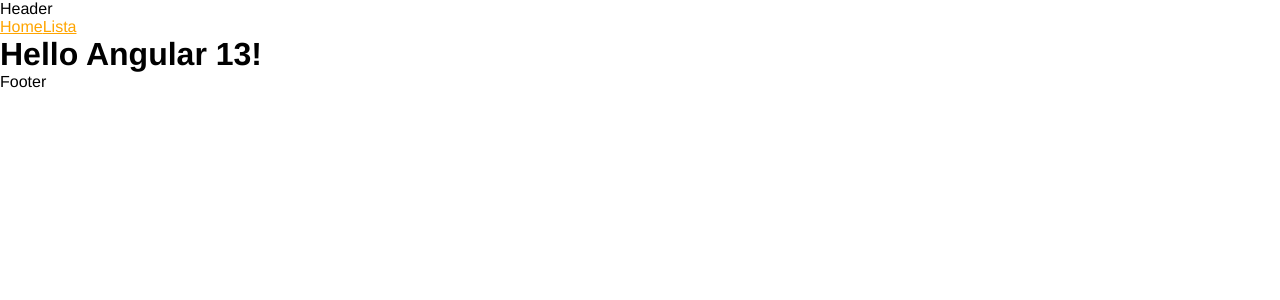
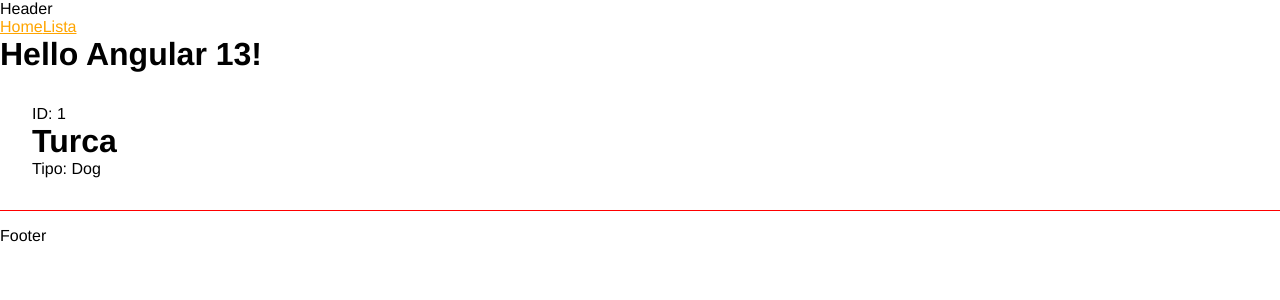
Before and after one commit to ronaldovctor/Angular13-MatheusBattist, an Angular app: page /list/1 in a window 1280 px wide. Before the commit this address led to /. Shown: the top 300 px of the page. Built offline with nearby package versions, Linux system fonts and the light colour scheme; data requests are answered from the project's data file.

Commit message:
Dynamic routes

```diff
--- a/src/app/Animal.ts
+++ b/src/app/Animal.ts
@@ -1,4 +1,5 @@
 export interface Animal {
+   id: number
    name: string
    type: string
    age: number
--- a/src/app/app-routing.module.ts
+++ b/src/app/app-routing.module.ts
@@ -1,11 +1,13 @@
 import { NgModule } from "@angular/core";
 import { RouterModule, Routes } from "@angular/router";
 import { FirstComponentComponent } from "./components/first-component/first-component.component";
+import { ItemDetailComponent } from "./components/item-detail/item-detail.component";
 import { ListRenderComponent } from "./components/list-render/list-render.component";
 
 const routes: Routes = [
    { path: '', component: FirstComponentComponent },
-   { path: 'list', component: ListRenderComponent }
+   { path: 'list', component: ListRenderComponent },
+   { path: 'list/:id', component: ItemDetailComponent }
 ]
 
 @NgModule({
--- a/src/app/app.module.ts
+++ b/src/app/app.module.ts
@@ -15,6 +15,7 @@
 import { TwoWayBindingComponent } from './components/two-way-binding/two-way-binding.component';
 import { FormsModule } from '@angular/forms';
 import { AppRoutingModule } from './app-routing.module';
+import { ItemDetailComponent } from './components/item-detail/item-detail.component';
 
 @NgModule({
   declarations: [
@@ -28,7 +29,8 @@
     ChangeNumberComponent,
     ListRenderComponent,
     PipesComponent,
-    TwoWayBindingComponent
+    TwoWayBindingComponent,
+    ItemDetailComponent
   ],
   imports: [
     BrowserModule,
--- /dev/null
+++ b/src/app/components/item-detail/item-detail.component.html
@@ -0,0 +1,5 @@
+<div class="class" *ngIf="animal">
+   <p>ID: {{ animal.id }}</p>
+   <h1>{{ animal.name }}</h1>
+   <p>Tipo: {{ animal.type }}</p>
+</div>
--- /dev/null
+++ b/src/app/components/item-detail/item-detail.component.ts
@@ -0,0 +1,26 @@
+import { Component, OnInit } from '@angular/core';
+import { ActivatedRoute } from '@angular/router';
+import { Animal } from 'src/app/Animal';
+import { ListService } from 'src/app/service/list.service';
+
+@Component({
+  selector: 'app-item-detail',
+  templateUrl: './item-detail.component.html',
+  styleUrls: ['./item-detail.component.css']
+})
+export class ItemDetailComponent implements OnInit {
+  animal?: Animal
+
+  constructor(private listService: ListService, private route: ActivatedRoute) {
+    this.getAnimal()
+  }
+
+  ngOnInit(): void {
+  }
+
+  getAnimal(): void {
+    const id = Number(this.route.snapshot.paramMap.get('id'))
+    this.listService.getItem(id).subscribe(animal => this.animal = animal)
+  }
+
+}
--- a/src/app/components/list-render/list-render.component.html
+++ b/src/app/components/list-render/list-render.component.html
@@ -2,7 +2,7 @@
    <h2>Animais:</h2>
    <ul>
       <li *ngFor="let animal of animals">
-         <p>Nome: {{animal.name}} - Espécie: {{animal.type}}</p>
+         <p>Nome: <a routerLink="/list/{{animal.id}}">{{animal.name}}</a> - Espécie: {{animal.type}}</p>
          <button (click)="showAge(animal)">Show age</button>
          <button (click)="removeAnimal(animal)">Excluir</button>
       </li>
--- a/src/app/service/list.service.ts
+++ b/src/app/service/list.service.ts
@@ -24,4 +24,8 @@
   getAllC(): Observable<Car[]> {
     return this.http.get<Car[]>(this.apiUrlCars)
   }
+
+  getItem(id: number): Observable<Animal> {
+    return this.http.get<Animal>(`${this.apiUrlAnimals}/${id}`)
+  }
 }
```
Also changed, not shown: src/app/components/item-detail/item-detail.component.css (added), 1 other file (tests, documents, lock files or other folders).
